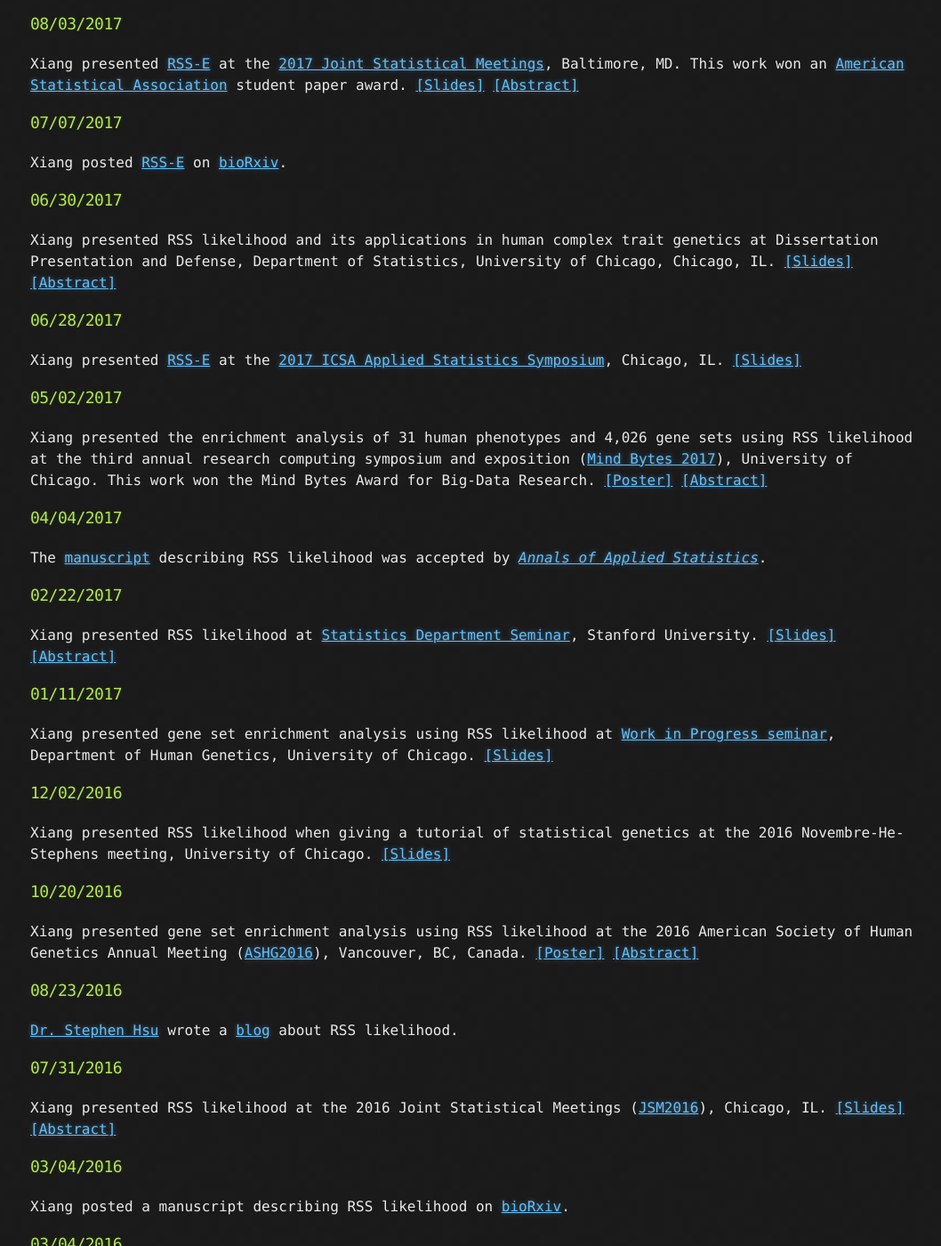
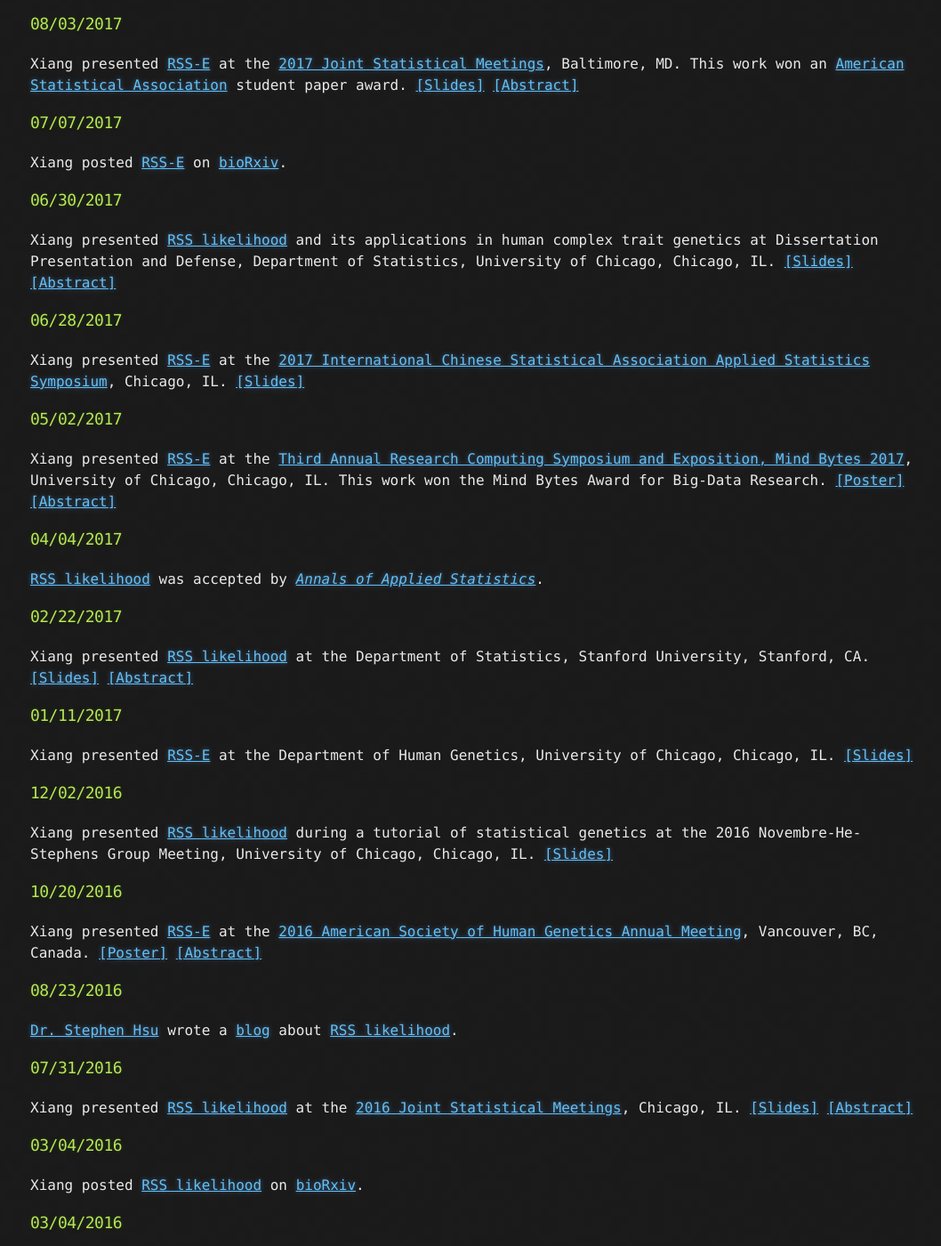
Before and after one commit to stephenslab/rss, a Jekyll site: the page built from docs/News.md, in a window 1280 px wide and 1400 px high, scrolled down 1262 px. Shown: the whole window at 89% size, without its empty margins (106-1164 px from the left). Built offline with Jekyll 4.4.1, drawn with Linux system fonts in a browser that asks for light colours; our own code applies the rules of GitHub Pages for plain Markdown files; some of the changed text lies outside the part shown.

Commit message:
update progress update

```diff
--- a/docs/News.md
+++ b/docs/News.md
@@ -56,68 +56,68 @@ Xiang posted [RSS-E][] on [bioRxiv](https://doi.org/10.1101/160770).
 
 ### 06/30/2017
 
-Xiang presented RSS likelihood and its applications in human complex trait genetics at Dissertation Presentation and Defense, Department of Statistics, University of Chicago, Chicago, IL. [[Slides]](http://www.stat.uchicago.edu/~xiangzhu/THESIS_20170630.html) [[Abstract]](https://galton.uchicago.edu/students/seminars/2016-2017/zhu_xiang063017.pdf)
+Xiang presented [RSS likelihood][] and its applications in human complex trait genetics at Dissertation Presentation and Defense, Department of Statistics, University of Chicago, Chicago, IL. [[Slides]](http://www.stat.uchicago.edu/~xiangzhu/THESIS_20170630.html) [[Abstract]](https://galton.uchicago.edu/students/seminars/2016-2017/zhu_xiang063017.pdf)
 
 ### 06/28/2017
 
-Xiang presented [RSS-E][] at the [2017 ICSA Applied Statistics Symposium](http://bioinfo.stats.northwestern.edu/~icsa/), Chicago, IL. [[Slides]](http://www.stat.uchicago.edu/~xiangzhu/ICSA_20170628.pdf)
+Xiang presented [RSS-E][] at the [2017 International Chinese Statistical Association Applied Statistics Symposium](http://bioinfo.stats.northwestern.edu/~icsa/), Chicago, IL. [[Slides]](http://www.stat.uchicago.edu/~xiangzhu/ICSA_20170628.pdf)
 
 ### 05/02/2017
 
-Xiang presented the enrichment analysis of 31 human phenotypes and 4,026 gene sets using RSS likelihood at the third annual research computing symposium and exposition ([Mind Bytes 2017](http://mindbytes.uchicago.edu/)), University of Chicago. This work won the Mind Bytes Award for Big-Data Research. [[Poster]](https://mindbytes.uchicago.edu/2017/posters/04242017110702_posterzhu042417.pdf) [[Abstract]](https://mindbytes.uchicago.edu/2017/callforposters.php)
+Xiang presented [RSS-E][] at the [Third Annual Research Computing Symposium and Exposition, Mind Bytes 2017](http://mindbytes.uchicago.edu/), University of Chicago, Chicago, IL. This work won the Mind Bytes Award for Big-Data Research. [[Poster]](https://mindbytes.uchicago.edu/2017/posters/04242017110702_posterzhu042417.pdf) [[Abstract]](https://mindbytes.uchicago.edu/2017/callforposters.php)
 
 ### 04/04/2017
 
-The [manuscript](https://doi.org/10.1101/042457) describing RSS likelihood was accepted by [*Annals of Applied Statistics*](http://dx.doi.org/10.1214/17-AOAS1046).
+[RSS likelihood][] was accepted by [*Annals of Applied Statistics*](http://dx.doi.org/10.1214/17-AOAS1046).
 
 ### 02/22/2017
 
-Xiang presented RSS likelihood at [Statistics Department Seminar](https://statistics.stanford.edu/events/bayesian-large-scale-regression-model-genome-wide-summary-data), Stanford University. [[Slides]](http://www.stat.uchicago.edu/~xiangzhu/STANFORD_20170222.html) [[Abstract]](https://statistics.stanford.edu/sites/default/files/Feb22-2017.pdf)
+Xiang presented [RSS likelihood][] at the Department of Statistics, Stanford University, Stanford, CA. [[Slides]](http://www.stat.uchicago.edu/~xiangzhu/STANFORD_20170222.html) [[Abstract]](https://statistics.stanford.edu/sites/default/files/Feb22-2017.pdf)
 
 ### 01/11/2017
 
-Xiang presented gene set enrichment analysis using RSS likelihood at [Work in Progress seminar](http://genes.uchicago.edu/page/work-progress-series), Department of Human Genetics, University of Chicago. [[Slides]](http://www.stat.uchicago.edu/~xiangzhu/WIP_20170111.html)
+Xiang presented [RSS-E][] at the Department of Human Genetics, University of Chicago, Chicago, IL. [[Slides]](http://www.stat.uchicago.edu/~xiangzhu/WIP_20170111.html)
 
 ### 12/02/2016
 
-Xiang presented RSS likelihood when giving a tutorial of statistical genetics at the 2016 Novembre-He-Stephens meeting, University of Chicago. [[Slides]](http://www.stat.uchicago.edu/~xiangzhu/gwas_tutorial)
+Xiang presented [RSS likelihood][] during a tutorial of statistical genetics at the 2016 Novembre-He-Stephens Group Meeting, University of Chicago, Chicago, IL. [[Slides]](http://www.stat.uchicago.edu/~xiangzhu/gwas_tutorial)
 
 ### 10/20/2016
 
-Xiang presented gene set enrichment analysis using RSS likelihood at the 2016 American Society of Human Genetics Annual Meeting ([ASHG2016](http://www.ashg.org/2016meeting/)), Vancouver, BC, Canada. [[Poster]](http://www.stat.uchicago.edu/~xiangzhu/ASHG_2016.pdf) [[Abstract]](https://ep70.eventpilot.us/web/page.php?page=IntHtml&project=ASHG16&id=160120613)
+Xiang presented [RSS-E][] at the [2016 American Society of Human Genetics Annual Meeting](http://www.ashg.org/2016meeting/), Vancouver, BC, Canada. [[Poster]](http://www.stat.uchicago.edu/~xiangzhu/ASHG_2016.pdf) [[Abstract]](https://ep70.eventpilot.us/web/page.php?page=IntHtml&project=ASHG16&id=160120613)
 
 ### 08/23/2016
 
-[Dr. Stephen Hsu](https://vp.research.msu.edu/people/hsu-stephen) wrote a [blog](http://infoproc.blogspot.com/2016/08/bayesian-large-scale-multiple.html) about RSS likelihood.
+[Dr. Stephen Hsu](https://vp.research.msu.edu/people/hsu-stephen) wrote a [blog](http://infoproc.blogspot.com/2016/08/bayesian-large-scale-multiple.html) about [RSS likelihood][].
 
 ### 07/31/2016
 
-Xiang presented RSS likelihood at the 2016 Joint Statistical Meetings ([JSM2016](https://ww2.amstat.org/meetings/jsm/2016/)), Chicago, IL. [[Slides]](http://www.stat.uchicago.edu/~xiangzhu/JSM_20160731.pdf) [[Abstract]](https://ww2.amstat.org/meetings/jsm/2016/onlineprogram/AbstractDetails.cfm?abstractid=320123)
+Xiang presented [RSS likelihood][] at the [2016 Joint Statistical Meetings](https://ww2.amstat.org/meetings/jsm/2016/), Chicago, IL. [[Slides]](http://www.stat.uchicago.edu/~xiangzhu/JSM_20160731.pdf) [[Abstract]](https://ww2.amstat.org/meetings/jsm/2016/onlineprogram/AbstractDetails.cfm?abstractid=320123)
 
 ### 03/04/2016
 
-Xiang posted a manuscript describing RSS likelihood on [bioRxiv](https://doi.org/10.1101/042457).
+Xiang posted [RSS likelihood][] on [bioRxiv](https://doi.org/10.1101/042457).
 
 ### 03/04/2016
 
-Xiang presented gene set enrichment analysis using RSS likelihood at the 2016 Novembre-He-Stephens meeting, University of Chicago. [[Slides]](http://www.stat.uchicago.edu/~xiangzhu/NHS_20160304.pdf)
+Xiang presented [RSS-E][] at the 2016 Novembre-He-Stephens Group Meeting, University of Chicago, Chicago, IL. [[Slides]](http://www.stat.uchicago.edu/~xiangzhu/NHS_20160304.pdf)
 
 ### 11/11/2015
 
-Xiang presented RSS likelihood at Dissertation Proposal Presentation, Department of Statistics, University of Chicago. [[Abstract]](https://www.stat.uchicago.edu/students/seminars/2015-2016/zhu_xiang111115.pdf)
+Xiang presented [RSS likelihood][] at the Dissertation Proposal Presentation, Department of Statistics, University of Chicago, Chicago, IL. [[Abstract]](https://www.stat.uchicago.edu/students/seminars/2015-2016/zhu_xiang111115.pdf)
 
 ### 10/27/2015
 
-Xiang presented gene set enrichment analysis using RSS likelihood at the second annual research computing symposium and exposition ([Mind Bytes 2015](http://mindbytes.uchicago.edu/)), University of Chicago. [[Poster]](http://mindbytes.uchicago.edu/2015/posters/RCC_2015.pdf) [[Abstract]](http://mindbytes.uchicago.edu/gallery_2015.php)
+Xiang presented [RSS-E][] at the [Second Annual Research Computing Symposium and Exposition, Mind Bytes 2015](http://mindbytes.uchicago.edu/), University of Chicago, Chicago, IL. [[Poster]](http://mindbytes.uchicago.edu/2015/posters/RCC_2015.pdf) [[Abstract]](http://mindbytes.uchicago.edu/gallery_2015.php)
 
 ### 10/15/2015
 
-Xiang presented gene set enrichment analysis using RSS likelihood at the 2015 Probabilistic Modeling in Genomics Conference ([ProbGen15](https://meetings.cshl.edu/meetings.aspx?meet=probgen&year=15)), Cold Spring Harbor Laboratory, NY. [[Poster]](http://www.stat.uchicago.edu/~xiangzhu/CSHL_2015.pdf)
+Xiang presented [RSS-E][] at the [2015 Probabilistic Modeling in Genomics Conference](https://meetings.cshl.edu/meetings.aspx?meet=probgen&year=15), Cold Spring Harbor Laboratory, Cold Spring Harbor, NY. [[Poster]](http://www.stat.uchicago.edu/~xiangzhu/CSHL_2015.pdf)
 
 ### 10/09/2015
 
-Xiang presented RSS likelihood at the 2015 American Society of Human Genetics Annual Meeting ([ASHG2015](http://www.ashg.org/2015meeting/)), Baltimore, MD. [[Poster]](http://www.stat.uchicago.edu/~xiangzhu/ASHG_2015.pdf) [[Abstract]](https://ep70.eventpilotadmin.com/web/page.php?page=IntHtml&project=ASHG15&id=150120723)
+Xiang presented [RSS likelihood][] at the [2015 American Society of Human Genetics Annual Meeting](http://www.ashg.org/2015meeting/), Baltimore, MD. [[Poster]](http://www.stat.uchicago.edu/~xiangzhu/ASHG_2015.pdf) [[Abstract]](https://ep70.eventpilotadmin.com/web/page.php?page=IntHtml&project=ASHG15&id=150120723)
 
 ### 02/27/2015
 
-Xiang presented RSS likelihood at the 2015 Novembre-He-Stephens meeting, University of Chicago. [[Slides]](http://www.stat.uchicago.edu/~xiangzhu/NHS_20150227.html)
+Xiang presented [RSS likelihood][] at the 2015 Novembre-He-Stephens Group Meeting, University of Chicago, Chicago, IL. [[Slides]](http://www.stat.uchicago.edu/~xiangzhu/NHS_20150227.html)
```
